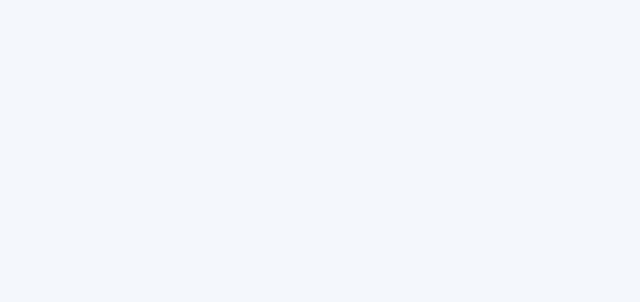
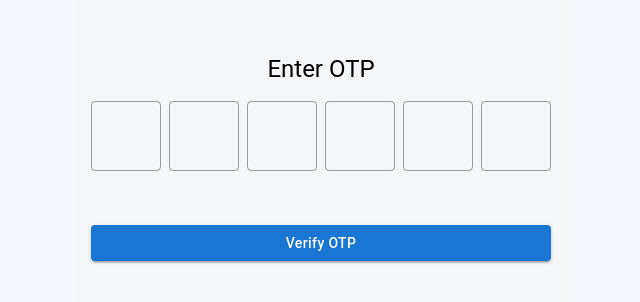
Before and after one commit to minhaj-tt/location-tracker-frontend, a React (Vite) app: page /otp in a window 1280 px wide. Before the commit this address had no page. Shown: the part 228-530 px from the top of the page, without its empty margins (319-959 px from the left). Built offline with nearby package versions, Linux system fonts and the light colour scheme.

Commit message:
Verification Email

```diff
--- a/src/App.jsx
+++ b/src/App.jsx
@@ -1,20 +1,30 @@
-import { BrowserRouter as Router, Route, Routes, useNavigate } from 'react-router-dom';
-import Login from './Login';
-import SignUp from './Signup';
-import 'react-toastify/dist/ReactToastify.css';
-import Dashboard from './Dashboard';
-import Subscription from './Subscription';
-import { ToastContainer } from 'react-toastify';
-import axios from 'axios';
-
+import {
+  BrowserRouter as Router,
+  Route,
+  Routes,
+  useNavigate,
+} from "react-router-dom";
+import Login from "./Login";
+import SignUp from "./Signup";
+import "react-toastify/dist/ReactToastify.css";
+import Dashboard from "./Dashboard";
+import Subscription from "./Subscription";
+import { ToastContainer } from "react-toastify";
+import axios from "axios";
+import VerifyEmail from "./VerifyEmail";
+import OtpScreen from "./OTP";
 
 const App = () => {
   const navigate = useNavigate();
 
   const handleLogout = async () => {
     try {
-      await axios.post('http://localhost:3000/api/auth/logout', {}, { withCredentials: true });
-      navigate('/login');
+      await axios.post(
+        "http://localhost:3000/api/auth/logout",
+        {},
+        { withCredentials: true }
+      );
+      navigate("/login");
     } catch (error) {
       console.error("Logout failed:", error);
     }
@@ -26,6 +36,8 @@ const App = () => {
       <Route path="/login" element={<Login />} />
       <Route path="/signup" element={<SignUp />} />
       <Route path="/subscription" element={<Subscription />} />
+      <Route path="/verify-email" element={<VerifyEmail />} />
+      <Route path="/otp" element={<OtpScreen />} />
     </Routes>
   );
 };
--- /dev/null
+++ b/src/OTP.jsx
@@ -0,0 +1,82 @@
+import { useState } from "react";
+import { Box, TextField, Typography, Button } from "@mui/material";
+
+const OtpScreen = () => {
+  const [otp, setOtp] = useState(Array(6).fill(""));
+
+  const handleChange = (value, index) => {
+    if (!/^[0-9]?$/.test(value)) return;
+    const newOtp = [...otp];
+    newOtp[index] = value;
+    setOtp(newOtp);
+
+    if (value && index < otp.length - 1) {
+      const nextInput = document.getElementById(`otp-${index + 1}`);
+      nextInput?.focus();
+    }
+  };
+
+  const handleBackspace = (e, index) => {
+    if (e.key === "Backspace" && !otp[index] && index > 0) {
+      const prevInput = document.getElementById(`otp-${index - 1}`);
+      prevInput?.focus();
+    }
+  };
+
+  const handleSubmit = () => {
+    const otpValue = otp.join("");
+    if (otpValue.length === 6) {
+      alert(`OTP Submitted: ${otpValue}`);
+    } else {
+      alert("Please complete the OTP.");
+    }
+  };
+
+  return (
+    <Box
+      sx={{
+        display: "flex",
+        flexDirection: "column",
+        alignItems: "center",
+        justifyContent: "center",
+        height: "100vh",
+        backgroundColor: "#f4f6f8",
+        padding: 2,
+      }}
+    >
+      <Typography variant="h5" sx={{ marginBottom: 2 }}>
+        Enter OTP
+      </Typography>
+      <Box sx={{ display: "flex", gap: 1 }}>
+        {otp.map((_, index) => (
+          <TextField
+            key={index}
+            id={`otp-${index}`}
+            value={otp[index]}
+            onChange={(e) => handleChange(e.target.value, index)}
+            onKeyDown={(e) => handleBackspace(e, index)}
+            inputProps={{
+              maxLength: 1,
+              style: {
+                textAlign: "center",
+                fontSize: "1.5rem",
+                width: "3rem",
+                height: "3rem",
+              },
+            }}
+          />
+        ))}
+      </Box>
+      <Button
+        variant="contained"
+        color="primary"
+        sx={{ marginTop: 3, textTransform: "none" }}
+        onClick={handleSubmit}
+      >
+        Verify OTP
+      </Button>
+    </Box>
+  );
+};
+
+export default OtpScreen;
--- /dev/null
+++ b/src/VerifyEmail.jsx
@@ -0,0 +1,47 @@
+import { useEffect, useState } from "react";
+import { useSearchParams, useNavigate } from "react-router-dom";
+import axios from "axios";
+
+const VerifyEmail = () => {
+  const [searchParams] = useSearchParams();
+  const navigate = useNavigate();
+  const [status, setStatus] = useState("Verifying...");
+
+  useEffect(() => {
+    const verifyToken = async () => {
+      const token = searchParams.get("token");
+
+      if (!token) {
+        setStatus("Invalid or missing token.");
+        return;
+      }
+
+      try {
+        const response = await axios.post(
+          `http://localhost:3000/api/auth/verify-email`,
+          { token }
+        );
+        if (response.data.success) {
+          setStatus("Email verified successfully! Redirecting...");
+          setTimeout(() => navigate("/login"), 3000);
+        } else {
+          setStatus("Verification failed. Please try again.");
+        }
+      } catch (error) {
+        console.error("Verification error:", error);
+        setStatus("An error occurred during verification.");
+      }
+    };
+
+    verifyToken();
+  }, [searchParams, navigate]);
+
+  return (
+    <div>
+      <h2>Email Verification</h2>
+      <p>{status}</p>
+    </div>
+  );
+};
+
+export default VerifyEmail;
```
